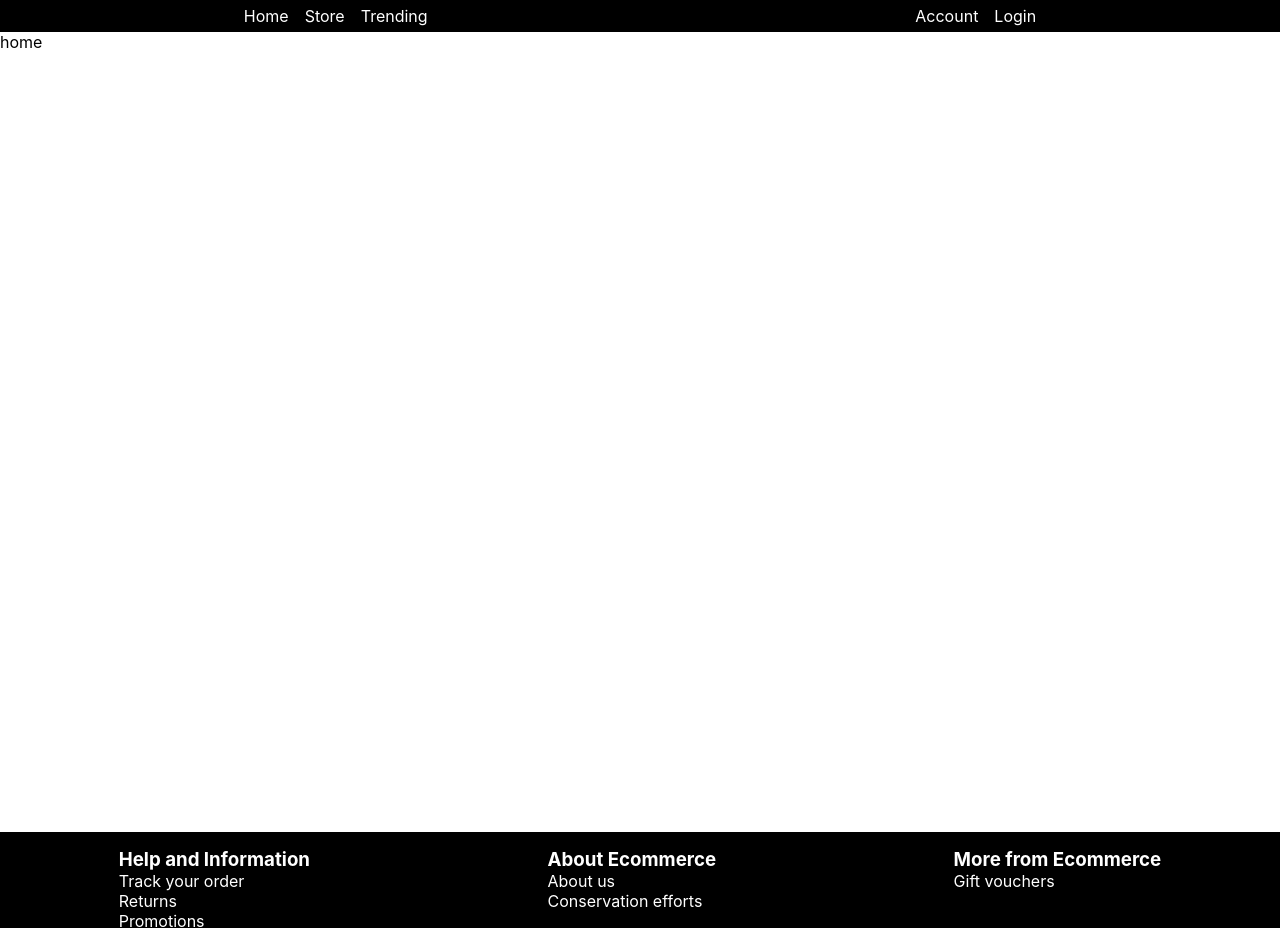
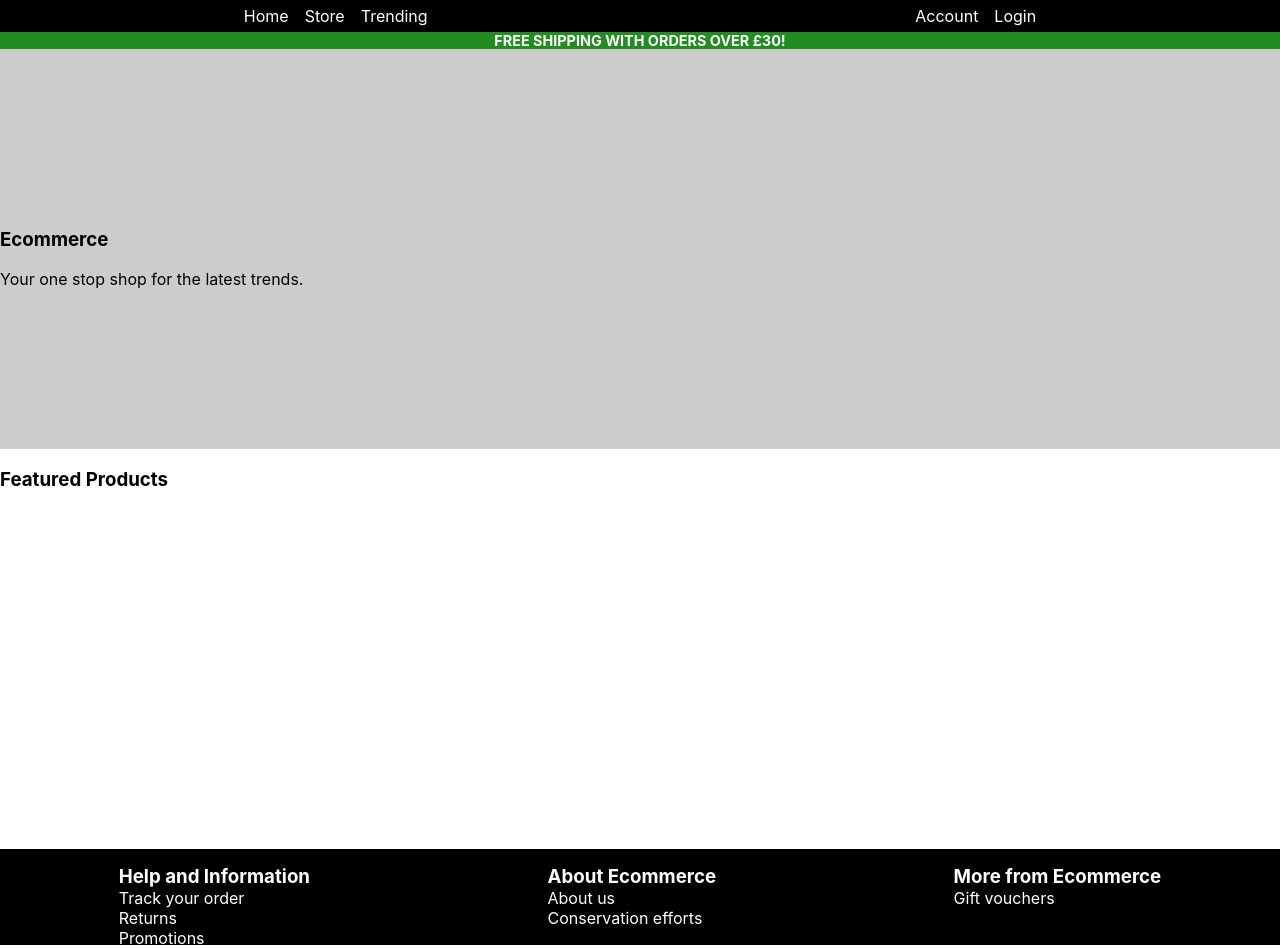
Before and after one commit to clewup/ecommerce.ui, a React (Create React App) app: page / in a window 1280 px wide. Built offline with nearby package versions, Linux system fonts and the light colour scheme.

Commit message:
Styling of Home page with simple components.

```diff
--- a/src/components/molecules/Footer/footer.scss
+++ b/src/components/molecules/Footer/footer.scss
@@ -14,9 +14,5 @@
       margin: 0;
       padding: 0;
     }
-    p {
-      margin: 0;
-      padding: 0;
-    }
   }
 }
--- /dev/null
+++ b/src/components/molecules/Hero/Hero.tsx
@@ -0,0 +1,14 @@
+import "./hero.scss";
+
+const Hero = () => {
+  return (
+    <div id={"hero"}>
+      <div className={"hero-image"}></div>
+      <div className={"hero-text"}>
+        <h3>Ecommerce</h3>
+        <p>Your one stop shop for the latest trends.</p>
+      </div>
+    </div>
+  );
+};
+export default Hero;
--- /dev/null
+++ b/src/components/molecules/Hero/hero.scss
@@ -0,0 +1,13 @@
+#hero {
+  display: flex;
+  align-items: center;
+  min-height: 50vh;
+  background-color: #ccc;
+
+  .hero-image {
+
+  }
+  .hero-text {
+
+  }
+}
--- /dev/null
+++ b/src/components/molecules/PromotionBanner/PromotionBanner.tsx
@@ -0,0 +1,10 @@
+import "./promotion-banner.scss";
+
+const PromotionBanner = () => {
+  return (
+    <div id={"promotion-banner"}>
+      <p>FREE SHIPPING WITH ORDERS OVER £30!</p>
+    </div>
+  );
+};
+export default PromotionBanner;
--- /dev/null
+++ b/src/components/molecules/PromotionBanner/promotion-banner.scss
@@ -0,0 +1,8 @@
+#promotion-banner {
+  background-color: forestgreen;
+  min-height: 2vh;
+  font-size: 0.9rem;
+  text-align: center;
+  color: white;
+  font-weight: bold;
+}
--- /dev/null
+++ b/src/components/organisms/FeaturedProducts/FeaturedProducts.tsx
@@ -0,0 +1,9 @@
+const FeaturedProducts = () => {
+  return (
+    <div id={"featured-products"}>
+      <h3>Featured Products</h3>
+      <div className={"featured-products-list"}></div>
+    </div>
+  );
+};
+export default FeaturedProducts;
--- /dev/null
+++ b/src/components/organisms/FeaturedProducts/featured-products.scss
@@ -0,0 +1,7 @@
+#featured-products {
+  min-height: 50vh;
+
+  .featured-products-list {
+
+  }
+}
--- a/src/components/organisms/Layout/Layout.tsx
+++ b/src/components/organisms/Layout/Layout.tsx
@@ -1,5 +1,6 @@
 import Header from "../../molecules/Header/Header";
 import Footer from "../../molecules/Footer/Footer";
+import PromotionBanner from "../../molecules/PromotionBanner/PromotionBanner";
 
 interface IProps {
   children: JSX.Element;
@@ -9,6 +10,7 @@ const Layout: React.FC<IProps> = ({ children }) => {
   return (
     <>
       <Header />
+      <PromotionBanner />
       <div id={"ecommerce-page-root"}>{children}</div>
       <Footer />
     </>
--- a/src/components/pages/Home/Home.tsx
+++ b/src/components/pages/Home/Home.tsx
@@ -1,7 +1,11 @@
+import Hero from "../../molecules/Hero/Hero";
+import FeaturedProducts from "../../organisms/FeaturedProducts/FeaturedProducts";
+
 const Home = () => {
   return (
     <div>
-      <div>home</div>
+      <Hero />
+      <FeaturedProducts />
     </div>
   );
 };
--- a/src/styles/global.scss
+++ b/src/styles/global.scss
@@ -14,3 +14,8 @@ body {
 #ecommerce-page-root {
   min-height: 100vh;
 }
+
+p {
+  margin: 0;
+  padding: 0;
+}
```
